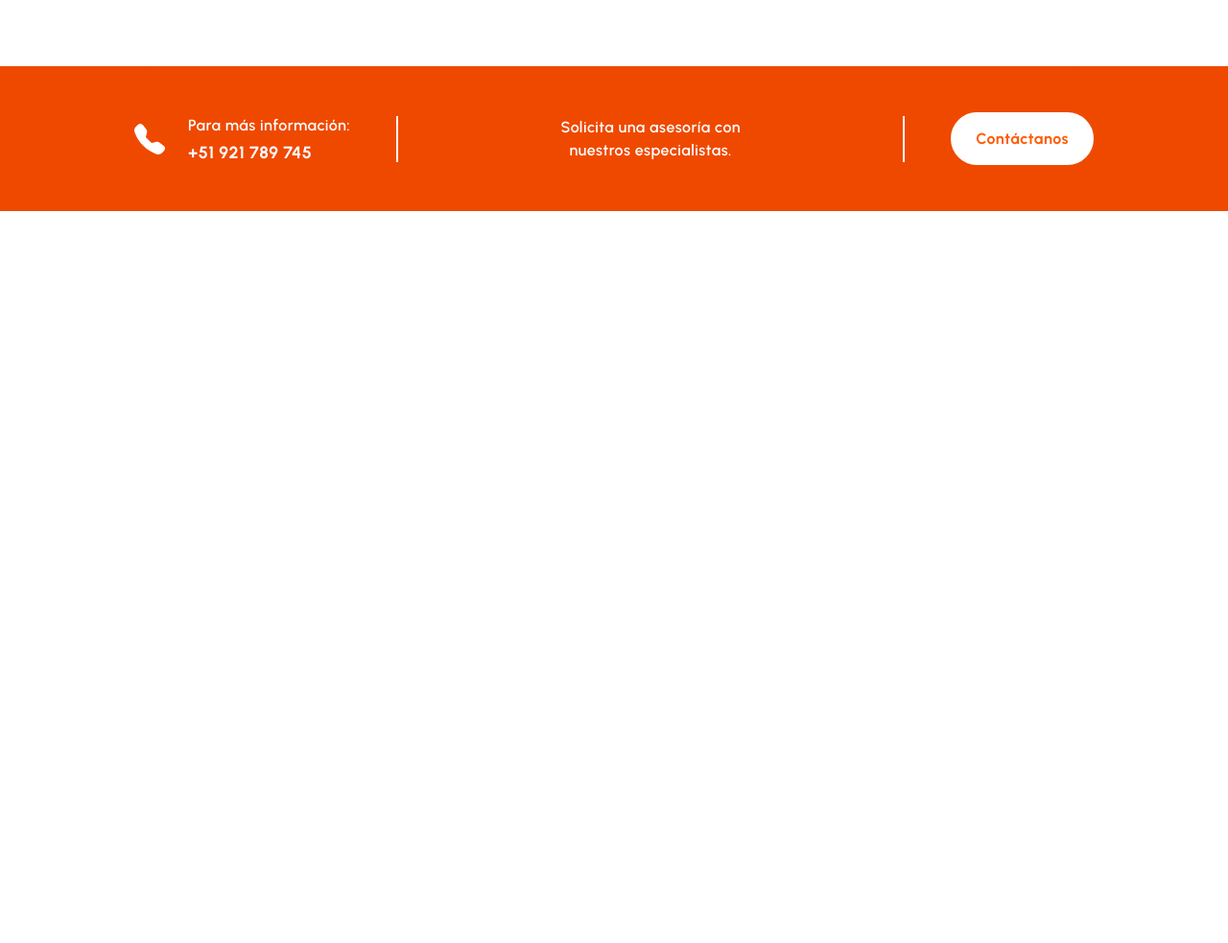
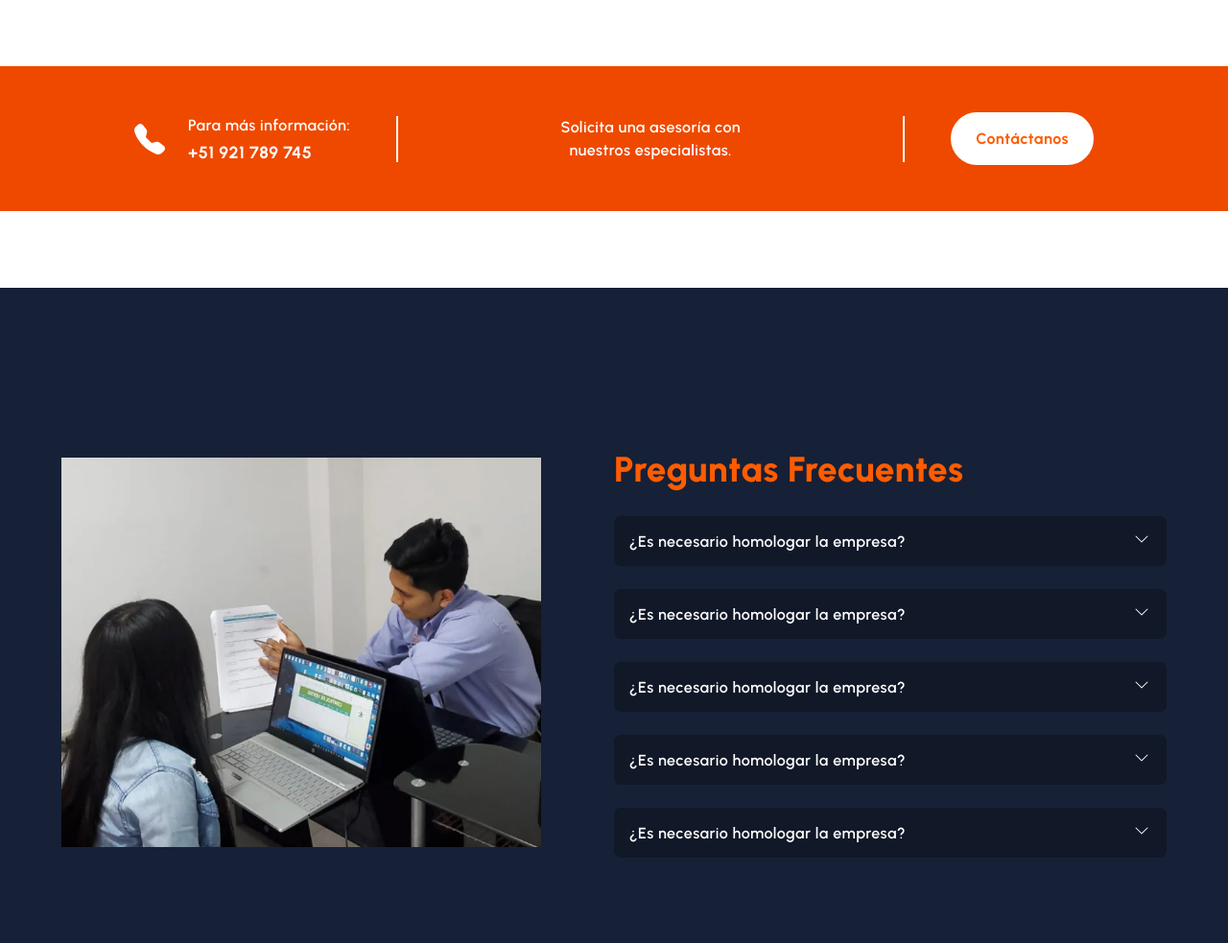
Before and after one commit to Samuel-Gom/landing-ryc-2, a plain HTML site: page index.html in a window 1280 px wide. Shown: the part 5155-6138 px from the top of the page at 96% size. Before the commit the page ends 5455 px from the top, so only its background shows below. Drawn offline with Linux system fonts and the light colour scheme.

Commit message:
add section faqs and its styles

```diff
--- a/css/styles.css
+++ b/css/styles.css
@@ -1029,7 +1029,7 @@ input {
     }
 }
 
-@media (width >= 903px) {
+@media (width >=903px) {
     .promo__paragraph {
         padding-block: 0;
     }
@@ -1048,3 +1048,97 @@ input {
         padding-right: 3rem;
     }
 }
+
+
+/* SECTION FAQS */
+.faqs {
+    background-color: var(--color-four);
+}
+
+.faqs__content {
+    display: flex;
+    flex-direction: column;
+    align-items: center;
+    gap: 3rem;
+    padding-block: var(--padding-size);
+}
+
+.faqs__figure {
+    max-width: 500px;
+}
+
+.faqs__texts {
+    display: flex;
+    flex-direction: column;
+    justify-content: center;
+    gap: 1.5rem;
+    width: 100%;
+}
+
+.faqs__group {
+    display: flex;
+    flex-direction: column;
+    gap: 1.5rem;
+}
+
+.faq {
+    background-color: #111828;
+    border-radius: .5rem;
+}
+
+.faq__title {
+    display: flex;
+    justify-content: space-between;
+    align-items: center;
+    padding: 1rem;
+    font-weight: 600;
+    color: var(--color-three);
+    background-color: #111828;
+    border-radius: .5rem;
+    cursor: pointer;
+    transition: background-color .5s;
+
+    &:hover,
+    &:focus {
+        background-color: var(--color-one);
+    }
+}
+
+.faq__title::before {
+    content: url("../assets/icons/chevron-down.svg");
+    flex-shrink: 0;
+    order: 1;
+    display: flex;
+    justify-content: center;
+    align-items: center;
+    width: 20px;
+    height: 20px;
+    margin-left: 1ch;
+    transition: transform .5s;
+}
+
+.faq[open] .faq__title::before {
+    transform: rotate(-180deg);
+}
+
+.faq__paragraph {
+    padding: 1.5rem;
+    color: var(--color-three);
+}
+
+@media (width >=1024px) {
+    .faqs__content {
+        flex-direction: row;
+        justify-content: space-between;
+        gap: 4rem;
+    }
+
+    .faqs__figure {
+        width: 50%;
+    }
+
+    .faqs__texts {
+        width: 50%;
+        height: 600px;
+    }
+}
--- a/index.html
+++ b/index.html
@@ -494,6 +494,40 @@
             </div>
         </section>
 
+        <!-- SECTION FAQS -->
+        <section class="faqs">
+            <div class="faqs__content container">
+                <figure class="faqs__figure">
+                    <img class="img" src="./assets/img/imagen-3.webp" alt="Asesor orientando a una persona en una oficina con documentos y una laptop" loading="lazy">
+                </figure>
+                <div class="faqs__texts">
+                    <h2 class="faqs__title title"><span class="resalt">Preguntas Frecuentes</span></h2>
+                    <div class="faqs__group">
+                        <details class="faq" name="faq">
+                            <summary class="faq__title">¿Es necesario homologar la empresa?</summary>
+                            <p class="faq__paragraph paragraph">Lorem ipsum dolor sit amet consectetur. Erat purus platea tellus quam. Mi vel venenatis pulvinar ullamcorper. Facilisi scelerisque potenti pellentesque varius. Vitae aliquam ante a nec at porta ut enim eget.</p>
+                        </details>
+                        <details class="faq" name="faq">
+                            <summary class="faq__title">¿Es necesario homologar la empresa?</summary>
+                            <p class="faq__paragraph paragraph">Lorem ipsum dolor sit amet consectetur. Erat purus platea tellus quam. Mi vel venenatis pulvinar ullamcorper. Facilisi scelerisque potenti pellentesque varius. Vitae aliquam ante a nec at porta ut enim eget.</p>
+                        </details>
+                        <details class="faq" name="faq">
+                            <summary class="faq__title">¿Es necesario homologar la empresa?</summary>
+                            <p class="faq__paragraph paragraph">Lorem ipsum dolor sit amet consectetur. Erat purus platea tellus quam. Mi vel venenatis pulvinar ullamcorper. Facilisi scelerisque potenti pellentesque varius. Vitae aliquam ante a nec at porta ut enim eget.</p>
+                        </details>
+                        <details class="faq" name="faq">
+                            <summary class="faq__title">¿Es necesario homologar la empresa?</summary>
+                            <p class="faq__paragraph paragraph">Lorem ipsum dolor sit amet consectetur. Erat purus platea tellus quam. Mi vel venenatis pulvinar ullamcorper. Facilisi scelerisque potenti pellentesque varius. Vitae aliquam ante a nec at porta ut enim eget.</p>
+                        </details>
+                        <details class="faq" name="faq">
+                            <summary class="faq__title">¿Es necesario homologar la empresa?</summary>
+                            <p class="faq__paragraph paragraph">Lorem ipsum dolor sit amet consectetur. Erat purus platea tellus quam. Mi vel venenatis pulvinar ullamcorper. Facilisi scelerisque potenti pellentesque varius. Vitae aliquam ante a nec at porta ut enim eget.</p>
+                        </details>
+                    </div>
+                </div>
+            </div>
+        </section>
+
     </main>
 </body>
 
```
Also changed, not shown: assets/icons/chevron-down.svg (added).
